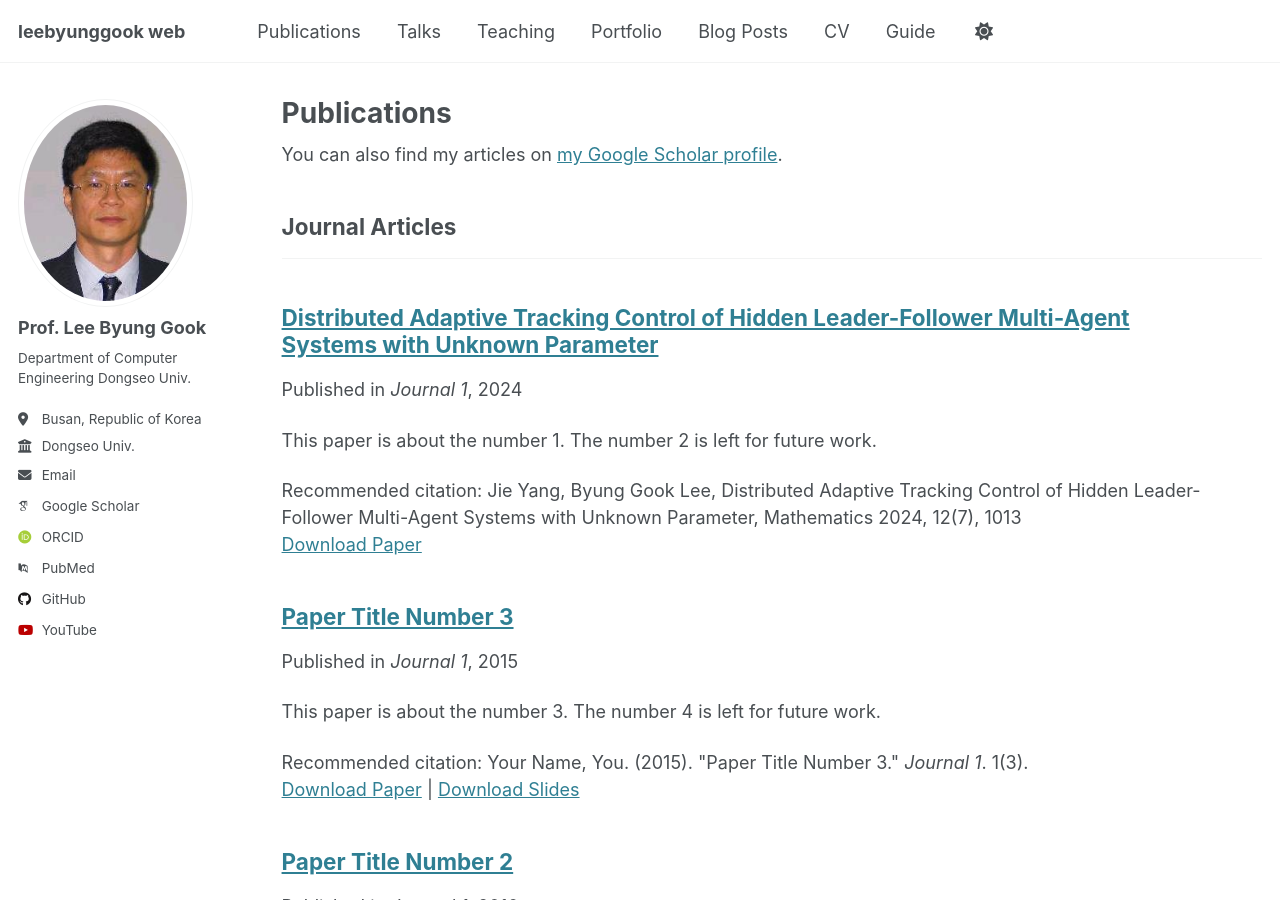
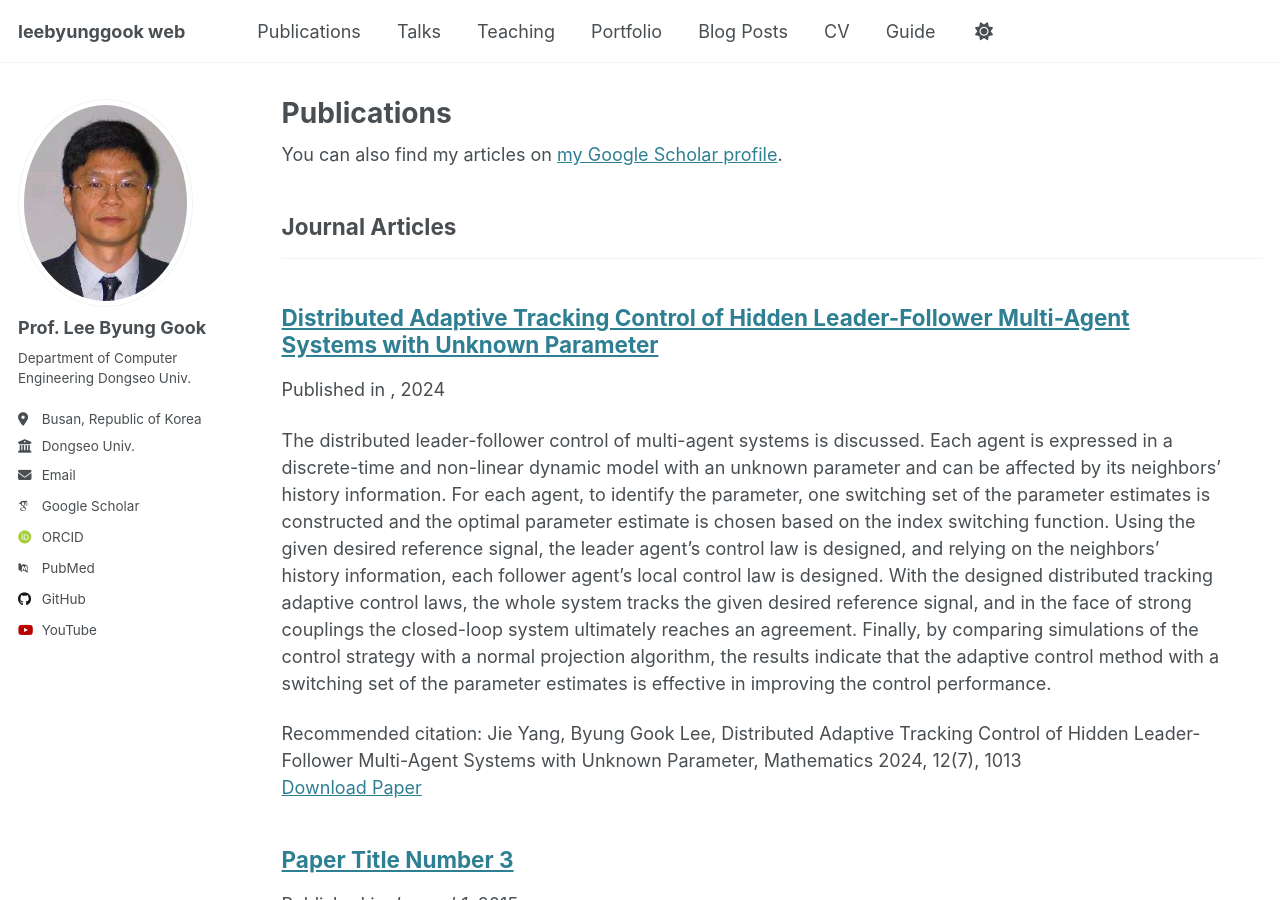
Before and after one commit to leebyunggook/leebyunggook.github.io, a Jekyll site: the page built from _pages/publications.html, in a window 1280 px wide and 900 px high. Built offline with Jekyll 4.4.1, drawn with Linux system fonts in a browser that asks for light colours; some web fonts are replaced.

Commit message:
Update 2024-03-28-paper-title-number-1.md

```diff
--- a/_publications/2024-03-28-paper-title-number-1.md
+++ b/_publications/2024-03-28-paper-title-number-1.md
@@ -3,9 +3,7 @@ title: "Distributed Adaptive Tracking Control of Hidden Leader-Follower Multi-Ag
 collection: publications
 category: manuscripts
 permalink: /publication/2024-03-28-paper-title-number-1
-excerpt: 'This paper is about the number 1. The number 2 is left for future work.'
 date: 2024-03-28
-venue: 'Journal 1'
 paperurl: 'https://www.mdpi.com/2227-7390/12/7/1013'
 citation: 'Jie Yang, Byung Gook Lee, Distributed Adaptive Tracking Control of Hidden Leader-Follower Multi-Agent Systems with Unknown Parameter, Mathematics 2024, 12(7), 1013'
 ---
```
